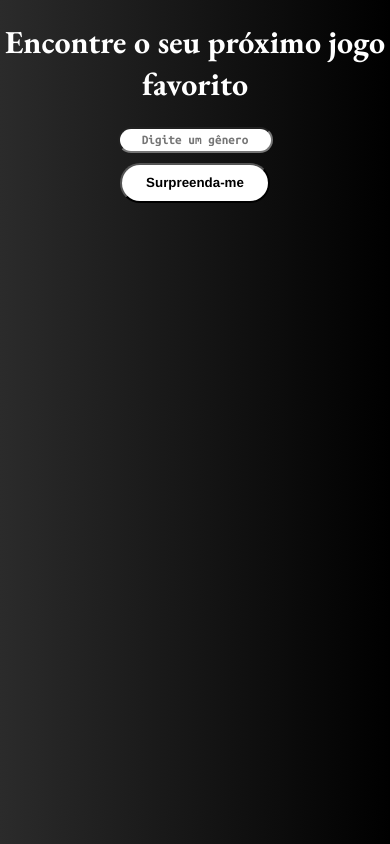
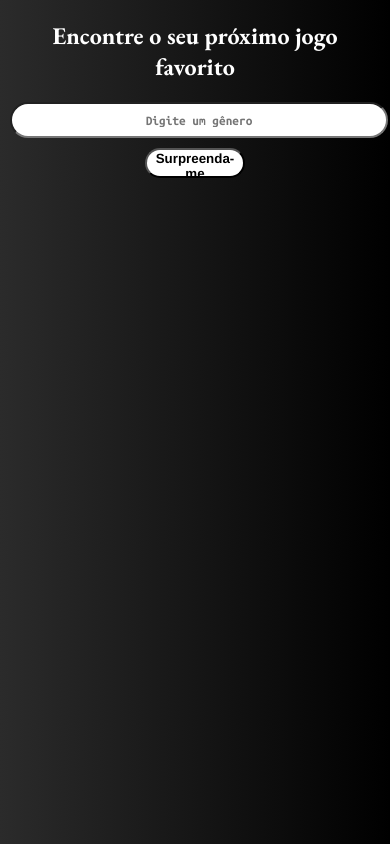
Before and after one commit to zLeandrin/Projeto-Alura, a plain HTML site: page index.html in a window 390 px wide. Drawn offline with nearby package versions, Linux system fonts and the light colour scheme; a web font is replaced by a local one.

Commit message:
Update style.css

```diff
--- a/style.css
+++ b/style.css
@@ -5,18 +5,20 @@ body {
     background-image: linear-gradient(90deg, #2b2b2b, #000000);
     text-align: center;
     color: white;
-
     font-family: "Ubuntu Mono", "monospace";
-    margin: auto;
+    margin: 0;
+    padding: 0 10px;
 }
 
 p {
-    padding-left: 250px;
-    padding-right: 250px;
+    padding-left: 10%;
+    padding-right: 10%;
 }
 
 h1 {
     font-family: "EB Garamond", "serif";
+    font-size: 2em;
+    margin: 20px 0;
 }
 
 a {
@@ -30,18 +32,17 @@ button {
     border-radius: 20px;
     font-family: 'Franklin Gothic Medium', sans-serif;
     font-weight: bold;
-
-
 }
 
 button:hover {
     background-color: #2b2b2b;
 }
 
-
 input {
     border-radius: 20px;
-    height: 20px;
+    height: 30px;
+    width: 80%;
+    max-width: 400px;
     margin-bottom: 10px;
     text-align: center;
     font-family: "Ubuntu Mono";
@@ -50,7 +51,6 @@ input {
 
 img {
     border-radius: 10px;
-
 }
 
 footer {
@@ -62,3 +62,49 @@ footer {
     background-color: rgb(168, 168, 168);
     color: black;
 }
+
+/* Responsividade */
+@media (max-width: 768px) {
+    h1 {
+        font-size: 1.8em;
+    }
+
+    p {
+        padding-left: 5%;
+        padding-right: 5%;
+    }
+
+    button {
+        width: 120px;
+        height: 35px;
+    }
+
+    input {
+        width: 90%;
+    }
+}
+
+@media (max-width: 480px) {
+    h1 {
+        font-size: 1.5em;
+    }
+
+    button {
+        width: 100px;
+        height: 30px;
+    }
+
+    input {
+        width: 100%;
+    }
+
+    p {
+        padding-left: 2%;
+        padding-right: 2%;
+    }
+}
+img {
+    border-radius: 10px;
+    max-width: 100%;
+    height: auto;
+}
```
